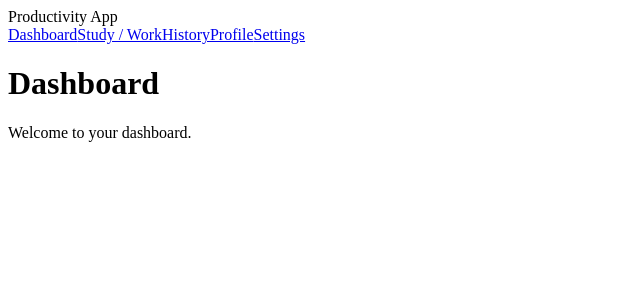
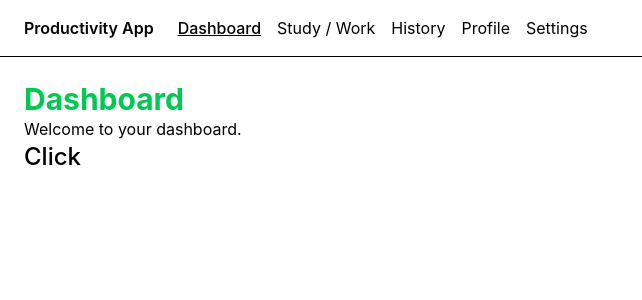
Before and after one commit to sshatil/helpy, a React (Vite) app in the folder apps/desktop/: page /dashboard in a window 1280 px wide. Shown: the top 300 px of the page, without its empty margins (0-642 px from the left). Built offline with nearby package versions, Linux system fonts and the light colour scheme.

Commit message:
feat(desktop): setup tailwindcss and used ui packages

```diff
--- a/apps/desktop/package.json
+++ b/apps/desktop/package.json
@@ -14,11 +14,13 @@
   },
   "dependencies": {
     "@repo/ui": "workspace:*",
+    "@tailwindcss/vite": "^4.3.3",
     "@tauri-apps/api": "^2",
     "@tauri-apps/plugin-opener": "^2",
     "react": "^19.1.0",
     "react-dom": "^19.1.0",
-    "react-router-dom": "^7.18.4"
+    "react-router-dom": "^7.18.4",
+    "tailwindcss": "^4.3.3"
   },
   "devDependencies": {
     "@tauri-apps/cli": "^2",
--- a/apps/desktop/src/App.css
+++ /dev/null
@@ -1,119 +0,0 @@
-.logo.vite:hover {
-  filter: drop-shadow(0 0 2em #747bff);
-}
-
-.logo.react:hover {
-  filter: drop-shadow(0 0 2em #61dafb);
-}
-
-:root {
-  font-family: Inter, Avenir, Helvetica, Arial, sans-serif;
-  font-size: 16px;
-  line-height: 24px;
-  font-weight: 400;
-
-  color: #0f0f0f;
-  background-color: #f6f6f6;
-
-  font-synthesis: none;
-  text-rendering: optimizeLegibility;
-  -webkit-font-smoothing: antialiased;
-  -moz-osx-font-smoothing: grayscale;
-  -webkit-text-size-adjust: 100%;
-}
-
-.container {
-  margin: 0;
-  padding-top: 10vh;
-  display: flex;
-  flex-direction: column;
-  justify-content: center;
-  text-align: center;
-}
-
-.logo {
-  height: 6em;
-  padding: 1.5em;
-  will-change: filter;
-  transition: 0.75s;
-}
-
-.logo.tauri:hover {
-  filter: drop-shadow(0 0 2em #24c8db);
-}
-
-.row {
-  display: flex;
-  justify-content: center;
-}
-
-a {
-  font-weight: 500;
-  color: #646cff;
-  text-decoration: inherit;
-}
-
-a:hover {
-  color: #535bf2;
-}
-
-h1 {
-  text-align: center;
-}
-
-input,
-button {
-  border-radius: 8px;
-  border: 1px solid transparent;
-  padding: 0.6em 1.2em;
-  font-size: 1em;
-  font-weight: 500;
-  font-family: inherit;
-  color: #0f0f0f;
-  background-color: #ffffff;
-  transition: border-color 0.25s;
-  box-shadow: 0 2px 2px rgba(0, 0, 0, 0.2);
-}
-
-button {
-  cursor: pointer;
-}
-
-button:hover {
-  border-color: #396cd8;
-}
-
-button:active {
-  border-color: #396cd8;
-  background-color: #e8e8e8;
-}
-
-input,
-button {
-  outline: none;
-}
-
-#greet-input {
-  margin-right: 5px;
-}
-
-@media (prefers-color-scheme: dark) {
-  :root {
-    color: #f6f6f6;
-    background-color: #2f2f2f;
-  }
-
-  a:hover {
-    color: #24c8db;
-  }
-
-  input,
-  button {
-    color: #ffffff;
-    background-color: #0f0f0f98;
-  }
-
-  button:active {
-    background-color: #0f0f0f69;
-  }
-}
--- /dev/null
+++ b/apps/desktop/src/index.css
@@ -0,0 +1,3 @@
+@import "@repo/ui/styles.css";
+
+@source "../../../packages/ui/src";
--- a/apps/desktop/src/pages/dashboard-page.tsx
+++ b/apps/desktop/src/pages/dashboard-page.tsx
@@ -1,8 +1,13 @@
+import { Button } from '@repo/ui/components/ui/button';
+
 export default function DashboardPage() {
   return (
     <div>
       <h1 className='text-3xl font-bold text-green-500'>Dashboard</h1>
       <p>Welcome to your dashboard.</p>
+      <Button variant='link' className='text-2xl'>
+        Click
+      </Button>
     </div>
   );
 }
--- a/apps/desktop/vite.config.ts
+++ b/apps/desktop/vite.config.ts
@@ -1,12 +1,13 @@
-import { defineConfig } from "vite";
-import react from "@vitejs/plugin-react";
+import { defineConfig } from 'vite';
+import react from '@vitejs/plugin-react';
 // @ts-expect-error type error without @types/node package
-import process from "node:process";
+import process from 'node:process';
+import tailwindcss from '@tailwindcss/vite';
 const host = process.env.TAURI_DEV_HOST;
 
 // https://vite.dev/config/
 export default defineConfig(() => ({
-  plugins: [react()],
+  plugins: [react(), tailwindcss()],
 
   // Vite options tailored for Tauri development and only applied in `tauri dev` or `tauri build`
   //
@@ -19,14 +20,14 @@ export default defineConfig(() => ({
     host: host || false,
     hmr: host
       ? {
-          protocol: "ws",
+          protocol: 'ws',
           host,
           port: 1421,
         }
       : undefined,
     watch: {
       // 3. tell Vite to ignore watching `src-tauri`
-      ignored: ["**/src-tauri/**"],
+      ignored: ['**/src-tauri/**'],
     },
   },
 }));
```
Also changed, not shown: apps/desktop/src/main.tsx (+5 -4 lines).
